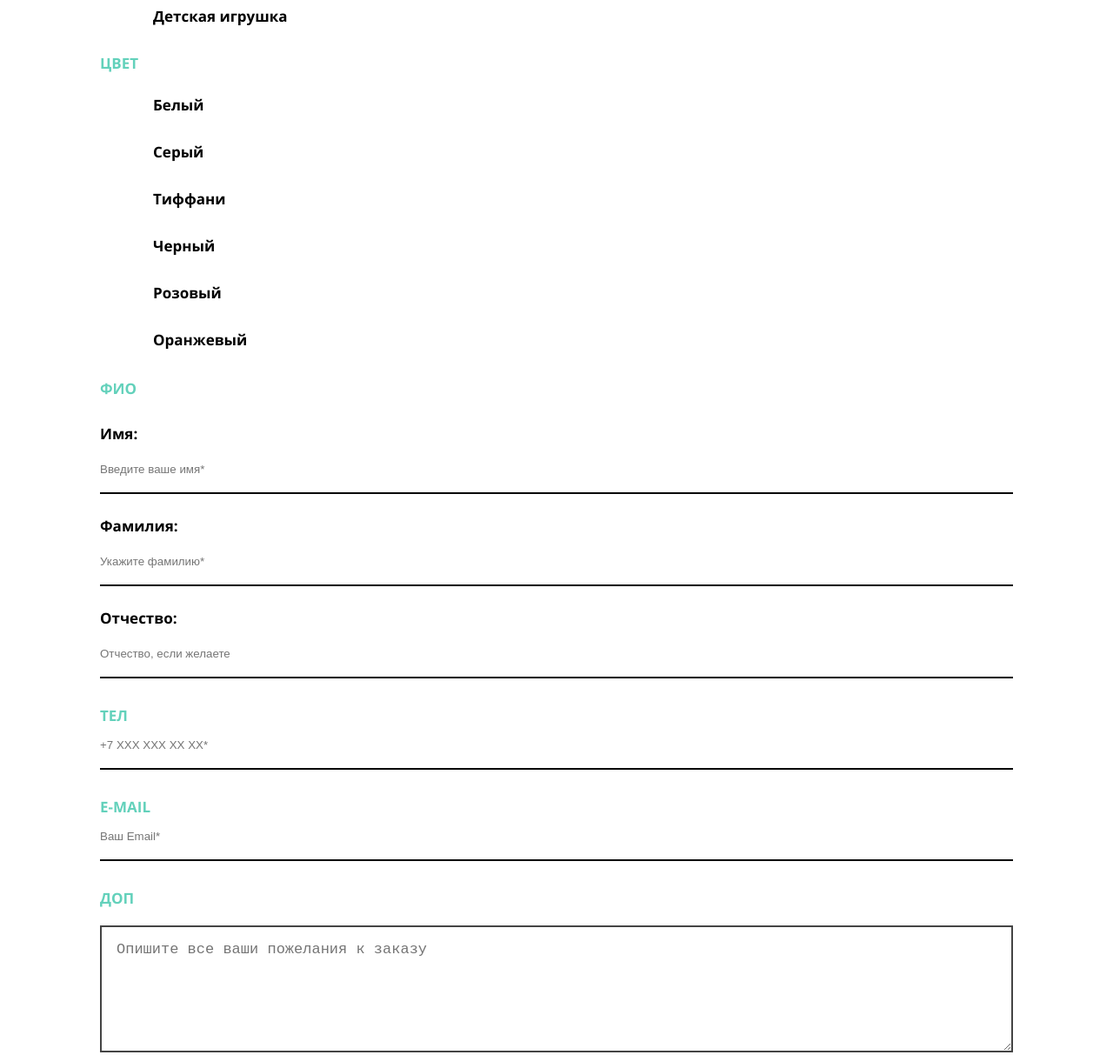
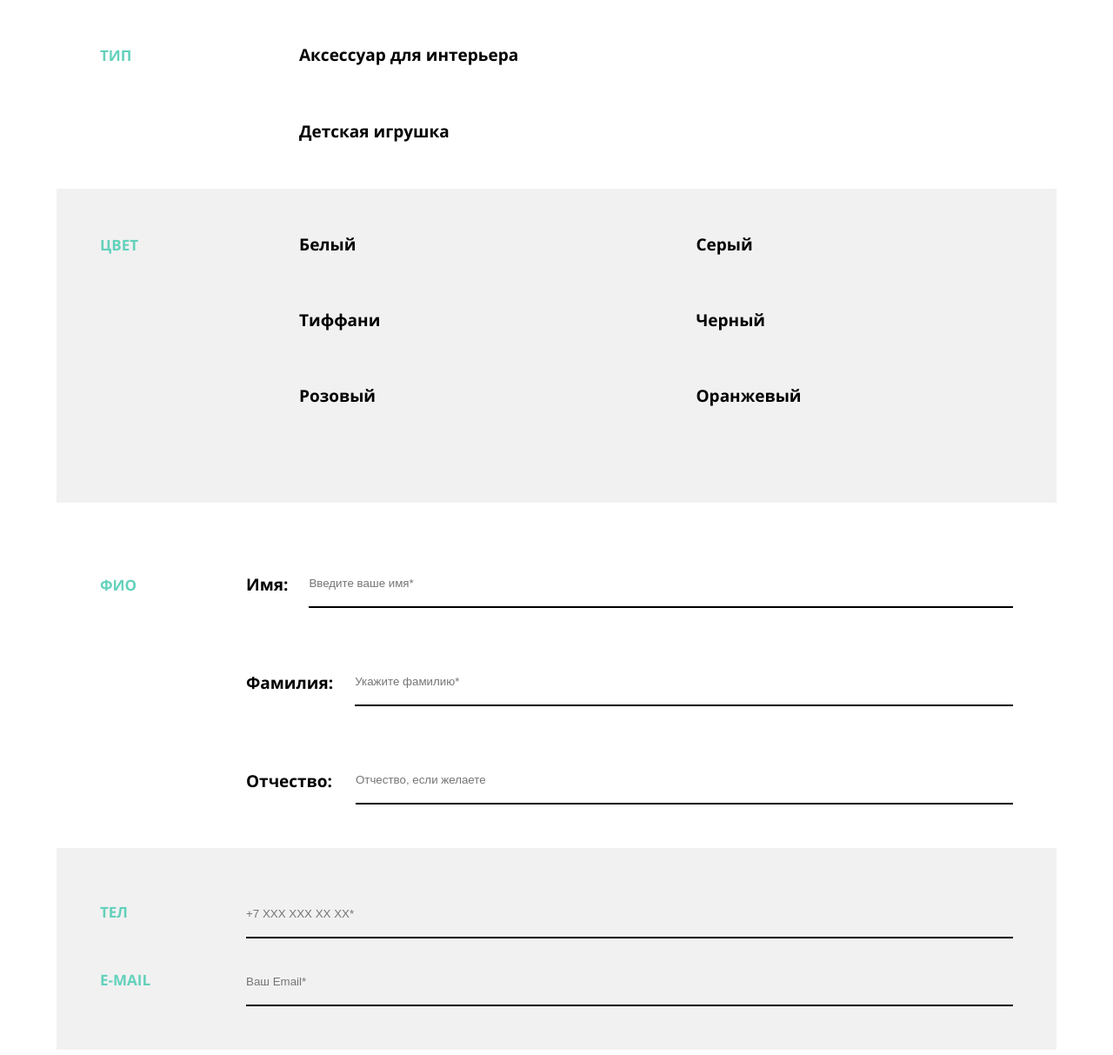
Before and after one commit to htmlacademy-adaptive/2093773-mishka-26, a website: page source/form.html in a window 1280 px wide. Shown: the part 756-1969 px from the top of the page at 87% size. Drawn offline with nearby package versions, Linux system fonts and the light colour scheme; files that its build step writes are made by us from their sources.

Commit message:
Создает адаптивную сетку в форме для планшета

```diff
--- a/source/form.html
+++ b/source/form.html
@@ -2,7 +2,7 @@
 <html class="page" lang="ru">
   <head>
     <meta charset="UTF-8" />
-    <meta name="viewport" content="width=device-width, initial-scale=1">
+    <meta name="viewport" content="width=device-width, initial-scale=1" />
     <meta http-equiv="X-UA-Compatible" content="IE=edge" />
     <meta name="viewport" content="width=device-width, initial-scale=1.0" />
     <title>Mishka | Вязание на заказ</title>
@@ -55,9 +55,12 @@
           method="post"
         >
           <fieldset class="form__point">
+            <div class="form__point-wrapper form__point-wrapper--type">
+              <div class="form__title-wrapper">
                 <legend class="form__title">Тип</legend>
+              </div>
               <ul class="form__list form__list--type">
-              <li class="form__item">
+                <li class="form__item form__item--type">
                   <label class="form__label">
                     <input
                       class="visually-hidden control-input"
@@ -70,7 +73,7 @@
                     <span class="form__name">Аксессуар для интерьера</span>
                   </label>
                 </li>
-              <li class="form__item">
+                <li class="form__item form__item--type">
                   <label class="form__label">
                     <input
                       class="visually-hidden control-input"
@@ -83,11 +86,15 @@
                   </label>
                 </li>
               </ul>
+            </div>
           </fieldset>
-          <fieldset class="form__point">
+          <fieldset class="form__point form__point--darken">
+            <div class="form__point-wrapper">
+              <div class="form__title-wrapper">
                 <legend class="form__title">Цвет</legend>
-            <ul class="form__list form__list--color form__list--row">
-              <li class="form__item">
+              </div>
+              <ul class="form__list form__list--color">
+                <li class="form__item form__item--color">
                   <label class="form__label">
                     <input
                       class="visually-hidden control-input"
@@ -100,7 +107,7 @@
                     <span class="form__name">Белый</span>
                   </label>
                 </li>
-              <li class="form__item">
+                <li class="form__item form__item--color">
                   <label class="form__label">
                     <input
                       class="visually-hidden control-input"
@@ -113,7 +120,7 @@
                     <span class="form__name">Серый</span>
                   </label>
                 </li>
-              <li class="form__item">
+                <li class="form__item form__item--color">
                   <label class="form__label">
                     <input
                       class="visually-hidden control-input"
@@ -125,7 +132,7 @@
                     <span class="form__name">Тиффани</span>
                   </label>
                 </li>
-              <li class="form__item">
+                <li class="form__item form__item--color">
                   <label class="form__label">
                     <input
                       class="visually-hidden control-input"
@@ -137,7 +144,7 @@
                     <span class="form__name">Черный</span>
                   </label>
                 </li>
-              <li class="form__item">
+                <li class="form__item form__item--color">
                   <label class="form__label">
                     <input
                       class="visually-hidden control-input"
@@ -149,7 +156,7 @@
                     <span class="form__name">Розовый</span>
                   </label>
                 </li>
-              <li class="form__item">
+                <li class="form__item form__item--color">
                   <label class="form__label">
                     <input
                       class="visually-hidden control-input"
@@ -162,13 +169,18 @@
                   </label>
                 </li>
               </ul>
+            </div>
           </fieldset>
           <fieldset class="form__point">
+            <div class="form__point-wrapper form__point-wrapper--name">
+              <div class="form__title-wrapper">
                 <legend class="form__title">ФИО</legend>
+              </div>
               <ul class="form__list form__list--name">
                 <li class="form__item form__item--name">
                   <label class="form__label">
-                  <span class="form__name">Имя:</span>
+                    <div class="form__name-wrapper">
+                      <span class="form__name form__name--name">Имя:</span>
                       <input
                         class="form__name-input"
                         type="text"
@@ -176,11 +188,13 @@
                         placeholder="Введите ваше имя*"
                         required
                       />
+                    </div>
                   </label>
                 </li>
                 <li class="form__item form__item--surname">
                   <label class="form__label">
-                  <span class="form__name">Фамилия:</span>
+                    <div class="form__name-wrapper">
+                      <span class="form__name form__name--surname">Фамилия:</span>
                       <input
                         class="form__name-input"
                         type="text"
@@ -188,24 +202,31 @@
                         placeholder="Укажите фамилию*"
                         required
                       />
+                    </div>
                   </label>
                 </li>
                 <li class="form__item form__item--patronymic">
                   <label class="form__label">
-                  <span class="form__name">Отчество:</span>
+                    <div class="form__name-wrapper">
+                      <span class="form__name form__name--patronymic">Отчество:</span>
                       <input
                         class="form__name-input"
                         type="text"
                         name="patronymic"
                         placeholder="Отчество, если желаете"
                       />
+                    </div>
                   </label>
                 </li>
               </ul>
+            </div>
           </fieldset>
-          <div class="form__contacts">
+          <div class="form__contacts form__point--darken">
             <fieldset class="form__point">
+              <div class="form__point-wrapper form__point-wrapper--tel">
+                <div class="form__title-wrapper">
                   <legend class="form__title">тел</legend>
+                </div>
                 <span class="visually-hidden">Введите ваш номер телефона.</span>
                 <div class="form__phone form__phone--tel">
                   <label class="form__label">
@@ -218,9 +239,13 @@
                     />
                   </label>
                 </div>
+              </div>
             </fieldset>
             <fieldset class="form__point">
+              <div class="form__point-wrapper form__point-wrapper--email">
+                <div class="form__title-wrapper">
                   <legend class="form__title">E-mail</legend>
+                </div>
                 <span class="visually-hidden">Введите ваш email.</span>
                 <div class="form__email form__email--letter">
                   <label class="form__label">
@@ -233,10 +258,14 @@
                     />
                   </label>
                 </div>
+              </div>
             </fieldset>
           </div>
           <fieldset class="form__point">
+            <div class="form__point-wrapper form__point-wrapper--additionally">
+              <div class="form__title-wrapper">
                 <legend class="form__title form__title--additionally">Доп</legend>
+              </div>
               <label class="form__label">
                 <span class="visually-hidden">Ваше сообщение.</span>
                 <textarea
@@ -246,11 +275,14 @@
                   rows="6"
                 ></textarea>
               </label>
+            </div>
           </fieldset>
+          <div class="form__note-wrapper">
             <p class="form__note">*Поля обязательны для заполнения</p>
             <button class="form__button button button--primary">
               Отправить заказ
             </button>
+          </div>
         </form>
       </section>
     </main>
--- a/source/sass/blocks/form-header.scss
+++ b/source/sass/blocks/form-header.scss
@@ -1,6 +1,5 @@
 .form-header {
-  padding-top: 74px;
-  padding-bottom: 74px;
+  padding: 74px 30px;
   background-color: $color-white-smoke;
 }
 
@@ -11,3 +10,14 @@
   color: $color-default-black;
   text-align: center;
 }
+
+@media (min-width: $tablet-width) {
+  .form-header {
+    padding: 74px 50px;
+  }
+
+  .form-header__title {
+    font-size: 43px;
+    line-height: 50px;
+  }
+}
--- a/source/sass/blocks/form.scss
+++ b/source/sass/blocks/form.scss
@@ -36,18 +36,24 @@
 }
 
 .form__item {
-  margin-bottom: 24px;
-  padding-left: 61px;
+  &--type {
+    margin-bottom: 24px;
+    padding-left: 61px;
+  }
 
-  &:last-child {
-    margin-bottom: 0;
+  &--color {
+    margin-bottom: 23px;
+    padding-left: 61px;
   }
 
   &--name,
   &--surname,
   &--patronymic {
     margin-bottom: 22px;
-    padding-left: 0;
+  }
+
+  &:last-child {
+    margin-bottom: 0;
   }
 }
 
@@ -91,3 +97,124 @@
   margin-top: 30px;
   background-color: $color-default-white;
 }
+
+@media (min-width: $tablet-width) {
+  .form {
+    margin: 0 -50px;
+  }
+
+  .form__point--darken {
+    background-color: $color-white-smoke;
+  }
+
+  .form__point-wrapper {
+    padding: 50px;
+    display: grid;
+    grid-template-columns: 168px auto;
+    align-items: baseline;
+
+    &--type {
+      padding-top: 38px;
+      padding-bottom: 50px;
+    }
+
+    &--name {
+      padding-top: 67px;
+    }
+
+    &--tel {
+      padding-bottom: 12px;
+    }
+
+    &--email {
+      padding-top: 12px;
+    }
+
+    &--additionally {
+      padding-bottom: 53px;
+    }
+  }
+
+  .form__note-wrapper {
+    margin: 0 50px;
+    display: flex;
+    flex-direction: row-reverse;
+    align-items: center;
+    justify-content: space-between;
+  }
+
+  .form__title {
+    width: 60px;
+    margin-right: 108px;
+
+    &--additionally {
+      margin-bottom: 23px;
+    }
+  }
+
+  .form__name {
+    font-size: 19px;
+
+    &--name {
+      margin-right: 24px;
+    }
+
+    &--surname {
+      margin-right: 25px;
+    }
+
+    &--patronymic {
+      margin-right: 27px;
+    }
+  }
+
+  .form__list {
+    padding: 0;
+
+    &--color {
+      display: grid;
+      grid-template-columns: repeat(2, 1fr);
+      gap: 0 31px;
+    }
+  }
+
+  .form__item {
+    &--type {
+      margin-bottom: 58px;
+    }
+
+    &--color {
+      margin-bottom: 57px;
+      width: 208px;
+    }
+
+    &--name,
+    &--surname,
+    &--patronymic {
+      margin-bottom: 59px;
+    }
+
+    &:last-child {
+      margin-bottom: 0;
+    }
+  }
+
+  .form__name-wrapper {
+    display: flex;
+    align-items: center;
+  }
+
+  .form__phone,
+  .form__email {
+    margin-bottom: 0;
+  }
+
+  .form__tel,
+  .form__mail {
+    background-color: inherit;
+  }
+
+  .form__button {
+    margin-top: 0;
+  }
+}
--- a/source/sass/blocks/order.scss
+++ b/source/sass/blocks/order.scss
@@ -8,3 +8,15 @@
   font-size: 13px;
   line-height: 24px;
 }
+
+@media (min-width: $tablet-width) {
+  .order {
+    padding-top: 68px;
+    padding-bottom: 50px;
+  }
+
+  .order__text {
+    font-size: 17px;
+    line-height: 30px;
+  }
+}
```
Lines whose indentation alone changed are shown as unchanged.
